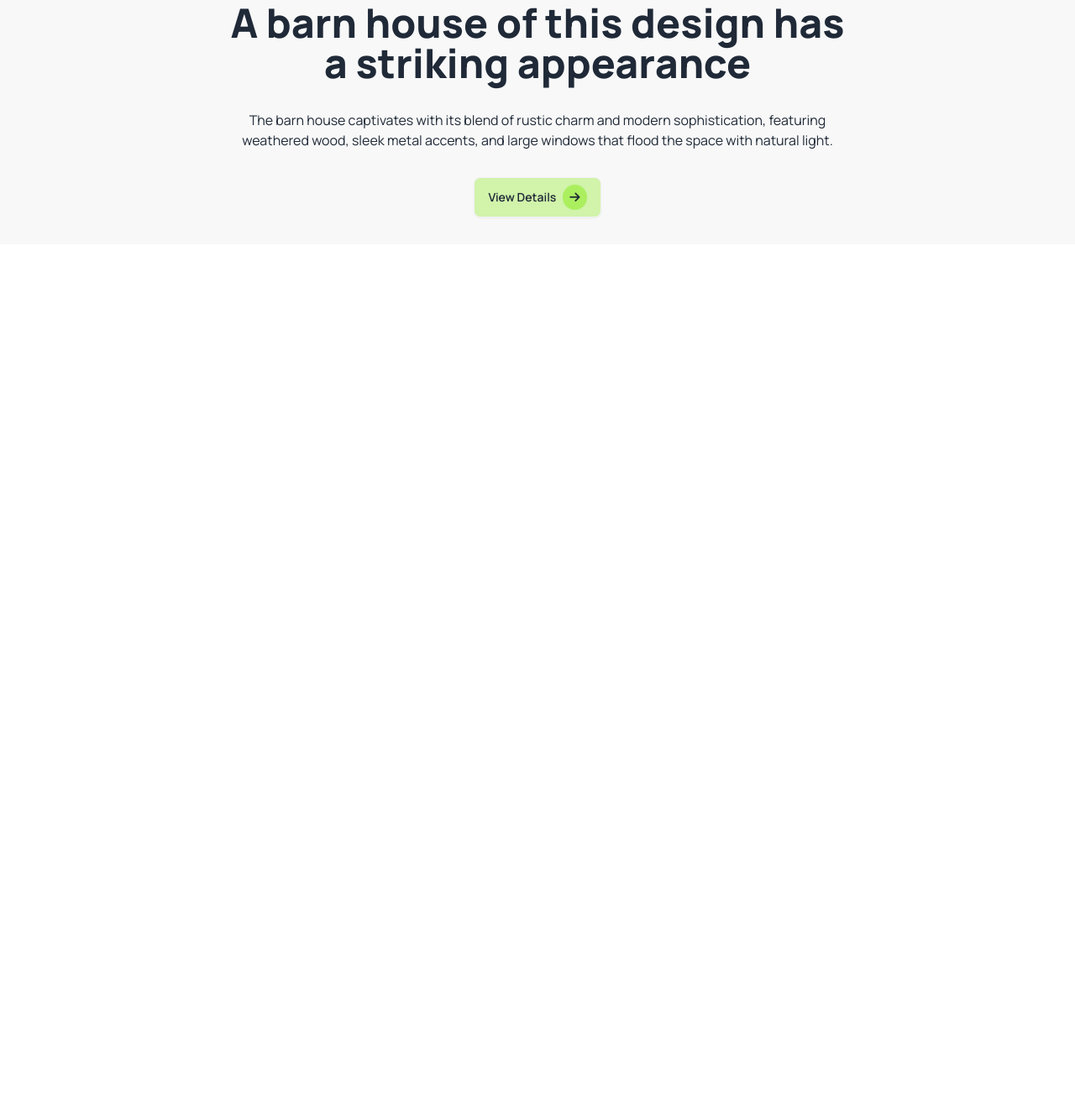
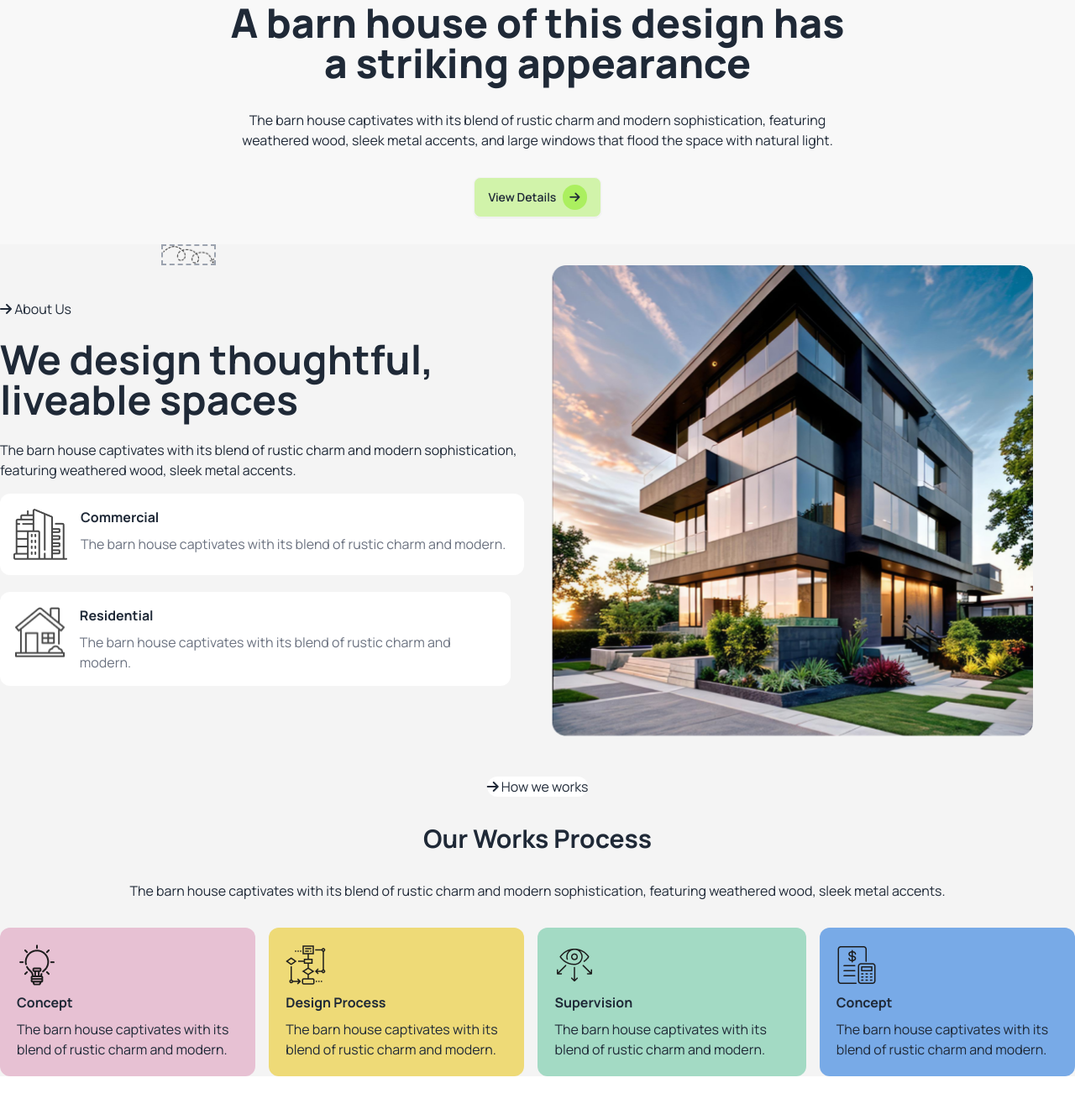
Before and after one commit to ImtiazAhmedRifat/Assignment---3, a plain HTML site: page index.html in a window 1280 px wide. Shown: the part 447-1768 px from the top of the page at 84% size. Before the commit the page ends 800 px from the top, so only its background shows below. Drawn offline with nearby package versions, Linux system fonts and the light colour scheme.

Commit message:
finish work section

```diff
--- a/index.html
+++ b/index.html
@@ -94,6 +94,7 @@
           </div>
         </div>
        </nav>
+       <!-- banner part -->
        <div class="container mx-auto ">
 
         <div class="bg-[#F8F8F8] flex items-center justify-center flex-col gap-y-8">
@@ -110,8 +111,78 @@
         </div>
        </div>
     </header>
-    <main>
+    <main class="bg-[#F4F4F4]">
+      <!-- about us section -->
 
+      <section class="">
+        <img class="w-[65px] invisible lg:visible mx-48 border-2 border-dashed border-gray-400" src="./assets/Vector.png" alt="">
+        <div class="container mx-auto flex flex-col md:flex-row justify-center items-center gap-8">
+          <!-- content -->
+          <div class="flex-1">
+          <a href=""> <i class="fa-solid fa-arrow-right "></i>
+            About Us</a>
+            <h2 class="text-5xl font-bold my-6">We design thoughtful, liveable spaces</h2>
+            <p>The barn house captivates with its blend of rustic charm and
+              modern sophistication, featuring weathered wood, sleek metal accents.
+            </p>
+            <div class="flex gap-4 bg-white rounded-xl p-4 my-4">
+              <div><img src="./assets/commercial.png" alt=""></div>
+              <div class="space-y-2">
+                <h4 class="font-bold">Commercial</h4>
+                <p class="text-gray-500">The barn house captivates with its blend of rustic charm and modern.</p>
+              </div>
+            </div>
+            <div class="flex gap-4  bg-white rounded-xl p-4 mr-4 my-5">
+              <div><img src="./assets/residential.png" alt=""></div>
+              <div class="space-y-2">
+                <h4 class="font-bold">Residential</h4>
+                <p class="text-gray-500">The barn house captivates with its blend of rustic charm and modern.</p>
+              </div>
+            </div>
+          </div>
+          <!-- image -->
+           <div class="flex-1">
+            <img src="./assets/Rectangle.png" alt="">
+           </div>
+        </div>
+      </section>
+
+      <!-- work section -->
+
+      <section class="my-12 text-center container mx-auto">
+        <div class="space-y-8">
+         <button class="rounded-xl p-0 bg-white ">
+          <i class="fa-solid fa-arrow-right "></i>
+          How we works
+         </button>
+         <h2 class="font-bold text-3xl">Our Works Process</h2>
+         <p>The barn house captivates with its blend of rustic charm and modern sophistication,
+          featuring weathered wood, sleek metal accents.
+        </p>
+        <div class="grid grid-flow-row lg:grid-flow-col gap-4">
+          <div class="p-5 rounded-xl bg-[#E7C1D3] space-y-2 text-left">
+            <img src="./assets/concept.png" alt="">
+            <h5 class="font-bold">Concept</h5>
+            <p>The barn house captivates with its blend of rustic charm and modern.</p>
+          </div>
+          <div class="p-5 rounded-xl bg-[#EEDA77] space-y-2 text-left">
+            <img src="./assets/flow-chart.png" alt="">
+            <h5 class="font-bold">Design Process</h5>
+            <p>The barn house captivates with its blend of rustic charm and modern.</p>
+          </div>
+          <div class="p-5 rounded-xl bg-[#A3DAC4] space-y-2 text-left">
+            <img src="./assets/vision.png" alt="">
+            <h5 class="font-bold">Supervision</h5>
+            <p>The barn house captivates with its blend of rustic charm and modern.</p>
+          </div>
+          <div class="p-5 rounded-xl bg-[#78AAE7] space-y-2 text-left">
+            <img src="./assets/budget-planning.png" alt="">
+            <h5 class="font-bold">Concept</h5>
+            <p>The barn house captivates with its blend of rustic charm and modern.</p>
+          </div>
+        </div>
+        </div>
+      </section>
     </main>
     <footer>
 
```
